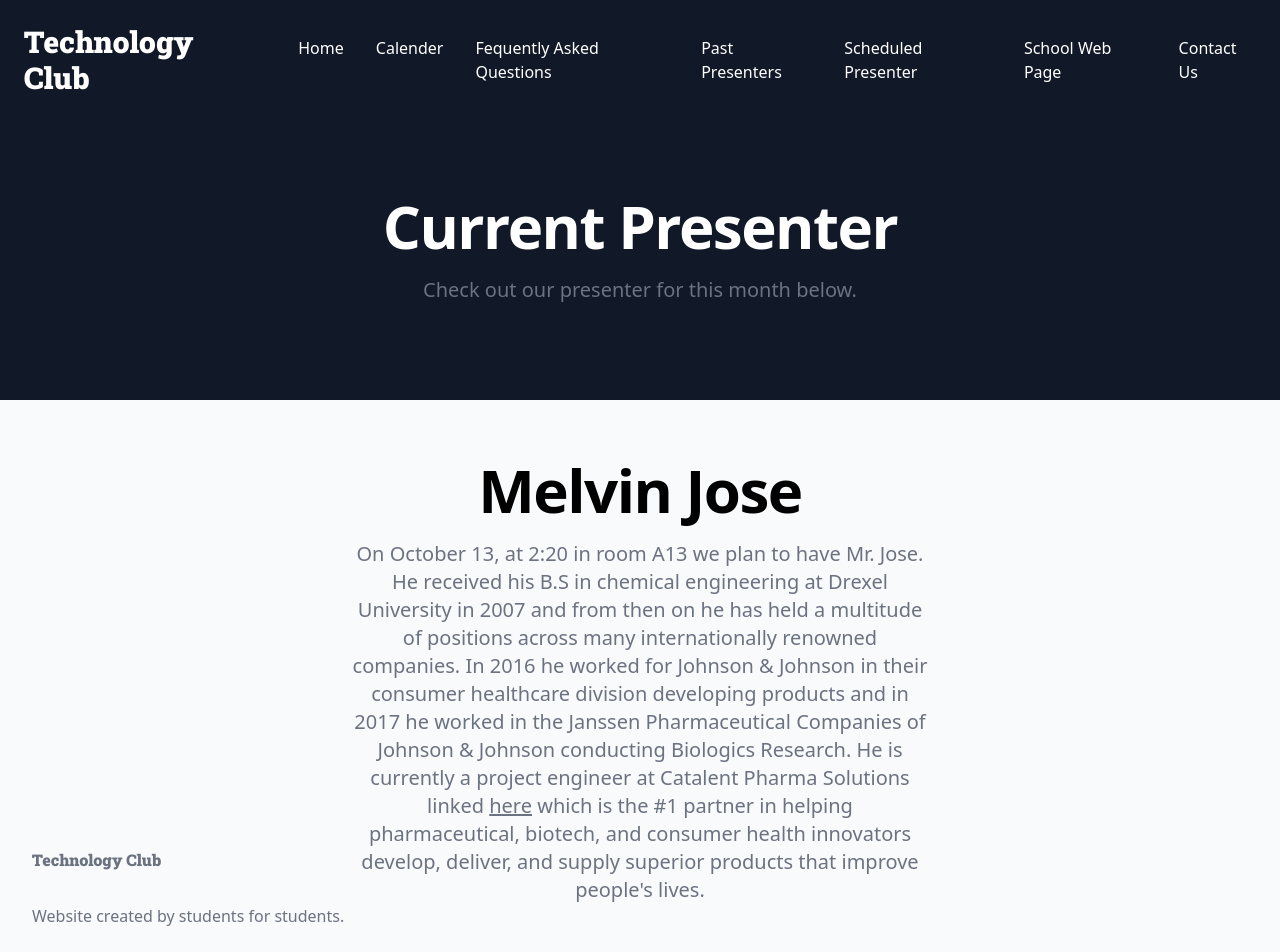
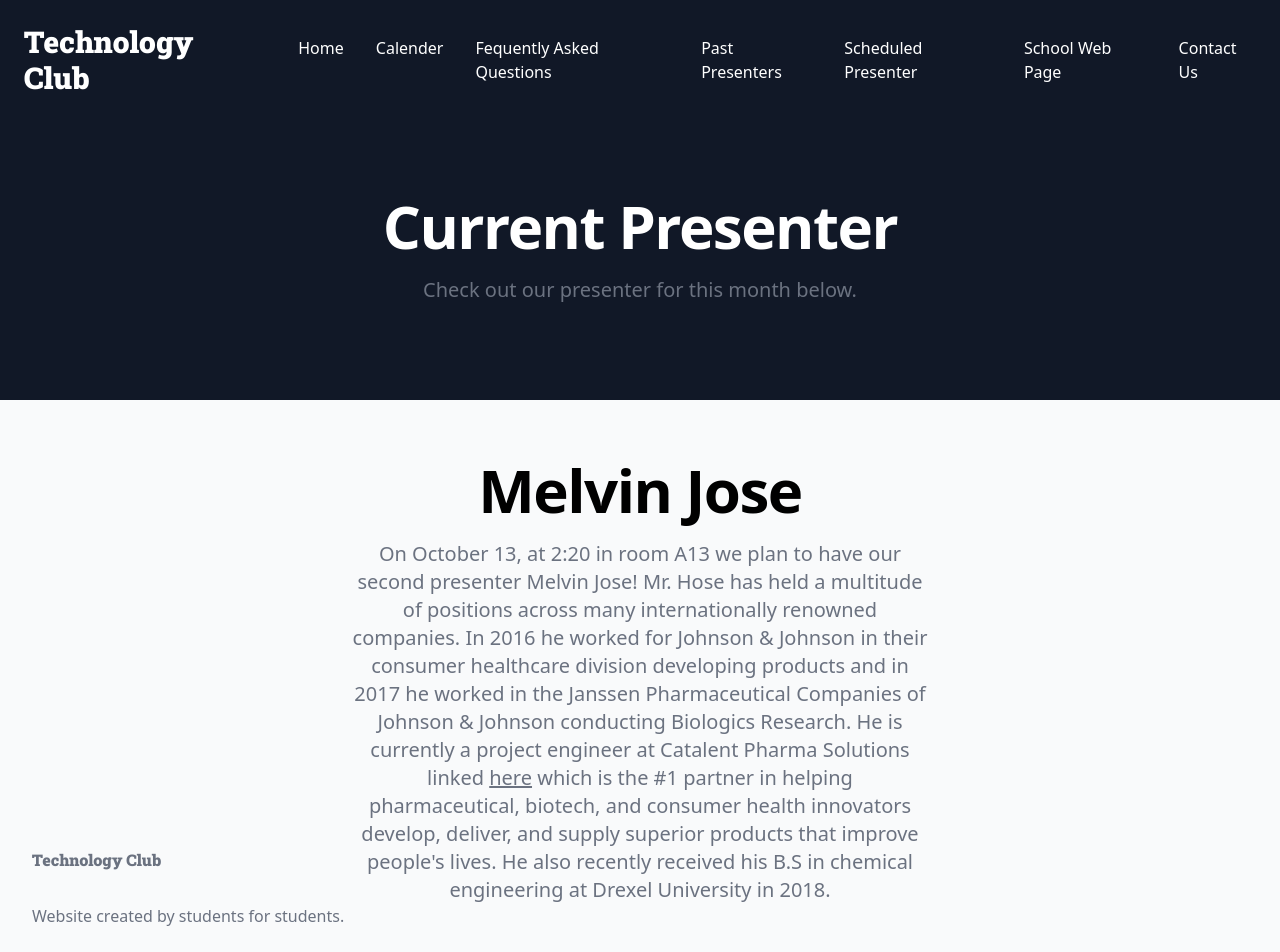
Before and after one commit to Seanrk06/CRSTechnologyClub, a React (Create React App) app: page /CurrentPresenter in a window 1280 px wide. Shown: the top 952 px of the page. Built offline with nearby package versions, Linux system fonts and the light colour scheme.

Commit message:
Update CurrentPresenterList.jsx

```diff
--- a/src/components/CurrentPresenterList.jsx
+++ b/src/components/CurrentPresenterList.jsx
@@ -8,20 +8,20 @@ function CurrentPresenterList() {
           Melvin Jose
         </p>
         <p className="mx-auto mt-5 max-w-xl text-xl text-gray-500">
-          On October 13, at 2:20 in room A13 we plan to have Mr. Jose. He
-          received his B.S in chemical engineering at Drexel University in 2007
-          and from then on he has held a multitude of positions across many
-          internationally renowned companies. In 2016 he worked for Johnson &
-          Johnson in their consumer healthcare division developing products and
-          in 2017 he worked in the Janssen Pharmaceutical Companies of Johnson &
-          Johnson conducting Biologics Research. He is currently a project
-          engineer at Catalent Pharma Solutions linked{" "}
+          On October 13, at 2:20 in room A13 we plan to have our second
+          presenter Melvin Jose! Mr. Hose has held a multitude of positions
+          across many internationally renowned companies. In 2016 he worked for
+          Johnson & Johnson in their consumer healthcare division developing
+          products and in 2017 he worked in the Janssen Pharmaceutical Companies
+          of Johnson & Johnson conducting Biologics Research. He is currently a
+          project engineer at Catalent Pharma Solutions linked{" "}
           <a href="https://www.catalent.com/" className="underline">
             here
           </a>{" "}
           which is the #1 partner in helping pharmaceutical, biotech, and
           consumer health innovators develop, deliver, and supply superior
-          products that improve people's lives.
+          products that improve people's lives. He also recently received his
+          B.S in chemical engineering at Drexel University in 2018.
         </p>
       </div>
     </div>
```
